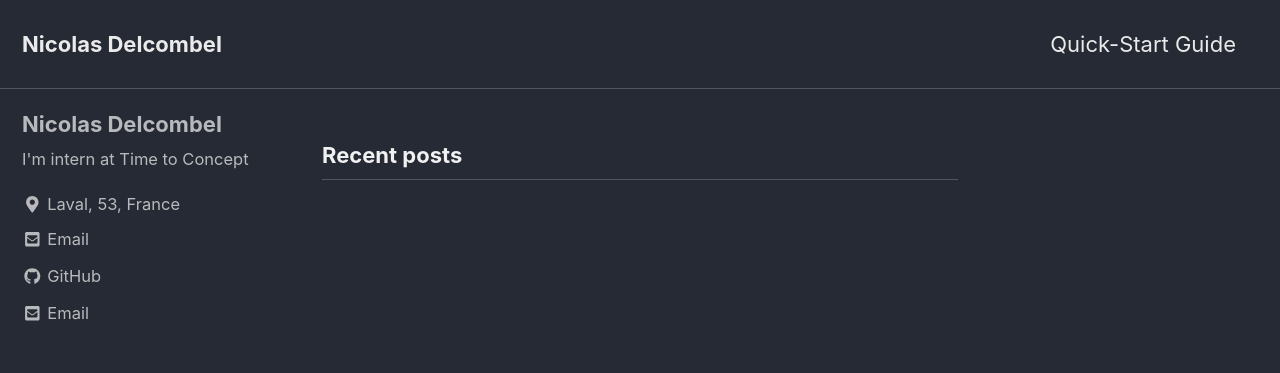
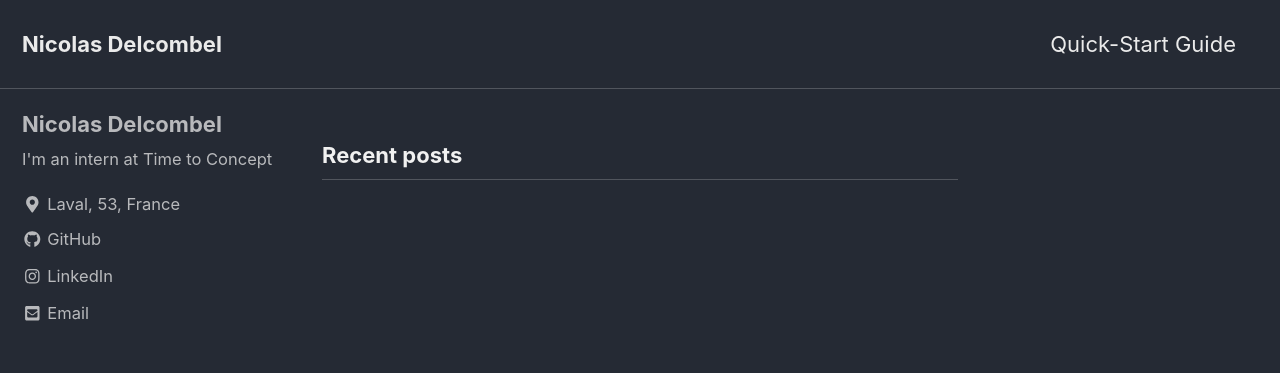
Before and after one commit to r0rchard/r0rchard.github.io, a Jekyll site: the page built from index.html, in a window 1280 px wide. Shown: the top 373 px of the page. Built offline with Jekyll 4.4.1, drawn with Linux system fonts in a browser that asks for light colours; cached includes are drawn as plain includes; nearby versions of some CDN libraries; the list of posts is cut into pages by our own code.

Commit message:
linkedin

```diff
--- a/_config.yml
+++ b/_config.yml
@@ -108,13 +108,13 @@ analytics:
 author:
   name             : "Nicolas Delcombel"
   avatar           : # path of avatar image, e.g. "/assets/images/bio-photo.jpg"
-  bio              : "I'm intern at Time to Concept"
+  bio              : "I'm an intern at Time to Concept"
   location         : "Laval, 53, France"
   email            : "ndelcombel@ensc.fr"
   links:
     - label: "Email"
       icon: "fas fa-fw fa-envelope-square"
-      url: "mailto:ndelcombel@ensc.fr"
+      # url: "mailto:ndelcombel@ensc.fr"
     - label: "Website"
       icon: "fas fa-fw fa-link"
       # url: "https://your-website.com"
@@ -127,9 +127,9 @@ author:
     - label: "GitHub"
       icon: "fab fa-fw fa-github"
       url: "https://github.com/r0rchard"
-    - label: "Instagram"
+    - label: "LinkedIn"
       icon: "fab fa-fw fa-instagram"
-      # url: "https://instagram.com/"
+      url: "www.linkedin.com/in/nicolas-delcombel-416582156"
 
 # Site Footer
 footer:
```
